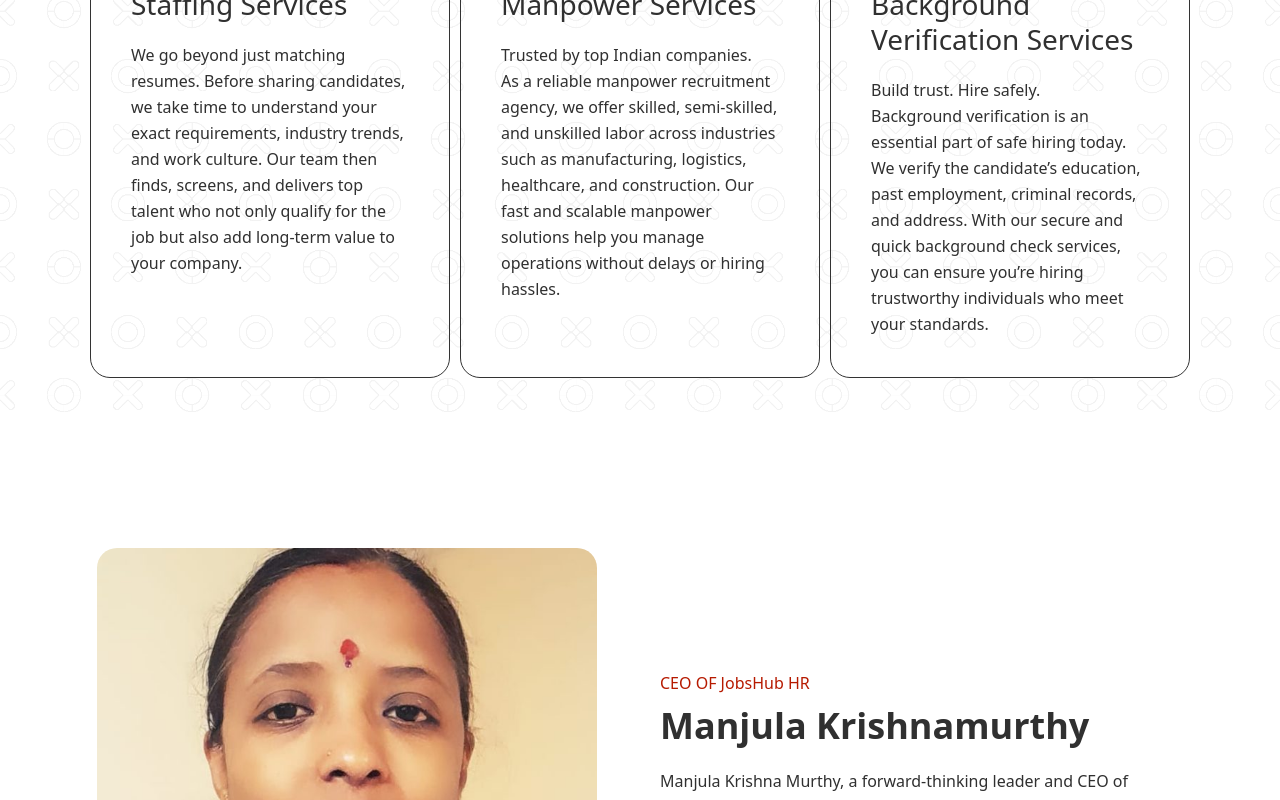
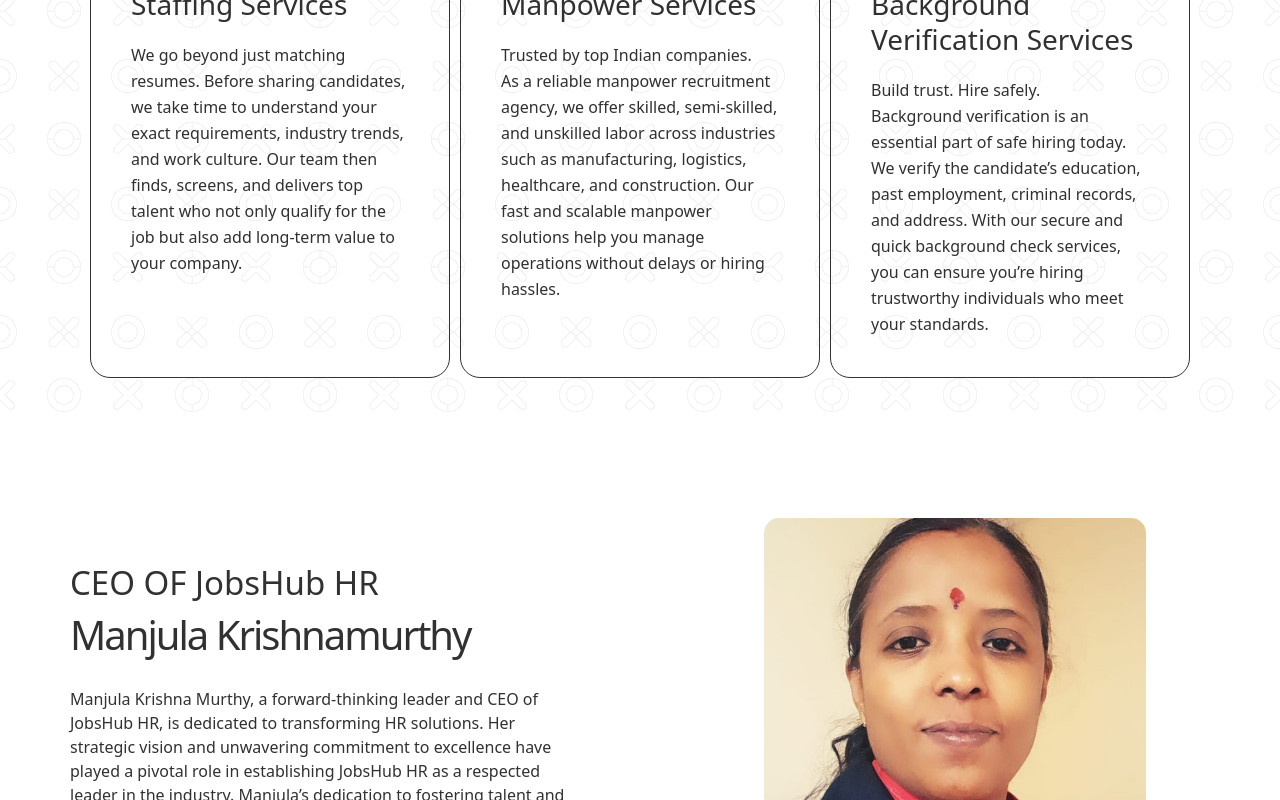
Before and after one commit to Yashwanth1228/JobsHub-HR, a Next.js app: page / in a window 1280 px wide. Shown: the part 2911-3711 px from the top of the page. Built offline with nearby package versions, Linux system fonts and the light colour scheme.

Commit message:
CEO OF JobsHub HR

```diff
--- a/src/components/home/HomeSections.js
+++ b/src/components/home/HomeSections.js
@@ -71,10 +71,16 @@ export default function HomeSections() {
         </div>
       </section>
 
-      <section aria-labelledby="ceo-heading" className="py-16 text-[#303030] md:py-20"><div className={`${wrap} grid items-center gap-10 md:grid-cols-2`}>
-        <Image src={img("ceo-new.jpeg")} alt="Manjula Krishnamurthy" width={700} height={700} sizes="(max-width: 767px) 90vw, 40vw" className="w-full max-w-[500px] rounded-[20px] object-cover" />
-        <div><p className="text-[#b61a00]">CEO OF JobsHub HR</p><h2 id="ceo-heading" className={`${heading} mt-2`}>Manjula Krishnamurthy</h2><p className="mt-5 leading-relaxed">Manjula Krishna Murthy, a forward-thinking leader and CEO of JobsHub HR, is dedicated to transforming HR solutions. Her strategic vision and unwavering commitment to excellence have played a pivotal role in establishing JobsHub HR as a respected leader in the industry. Manjula’s dedication to fostering talent and innovation continues to drive JobsHub HR success in the dynamic HR landscape.</p></div>
-      </div></section>
+      <section aria-labelledby="ceo-heading" className="px-[30px] py-[50px] text-[#313131]">
+        <div className="mx-auto grid max-w-[1140px] items-center gap-5 min-[768px]:gap-10 min-[1025px]:grid-cols-2 min-[1025px]:gap-[120px]">
+          <div className="min-w-0">
+            <h2 id="ceo-heading" className="text-[28px] leading-tight font-normal md:text-[33px]">CEO OF JobsHub HR</h2>
+            <p className="mt-2 text-[18px] leading-[1.2] font-normal tracking-[0.4px] min-[768px]:text-[33px] min-[1025px]:text-[40px] min-[1025px]:tracking-[-2px]">Manjula Krishnamurthy</p>
+            <p className="mt-7 leading-6">Manjula Krishna Murthy, a forward-thinking leader and CEO of JobsHub HR, is dedicated to transforming HR solutions. Her strategic vision and unwavering commitment to excellence have played a pivotal role in establishing JobsHub HR as a respected leader in the industry. Manjula’s dedication to fostering talent and innovation continues to drive JobsHub HR success in the dynamic HR landscape.</p>
+          </div>
+          <div className="min-w-0 min-[1025px]:flex min-[1025px]:justify-center"><Image src={img("ceo-new.jpeg")} alt="Manjula Krishnamurthy" width={700} height={700} sizes="(max-width: 767px) 50vw, (max-width: 1024px) 75vw, 35vw" className="h-auto w-1/2 rounded-[15px] min-[768px]:w-3/4" /></div>
+        </div>
+      </section>
 
       <section aria-labelledby="clients-heading" className="bg-[#f8f8f8] py-16"><div className={wrap}><h2 id="clients-heading" className={heading}>Our Clients</h2><div tabIndex={0} aria-label="Client logos, scroll horizontally to see more" className="mt-8 flex gap-8 overflow-x-auto pb-4 focus-visible:outline-2 focus-visible:outline-[#b61a00]">{clientLogos.map((logo, index) => <div key={logo} className="flex h-24 w-36 shrink-0 items-center justify-center rounded bg-white p-3"><Image src={img(logo)} alt={`Client logo ${index + 1}`} width={160} height={80} className="max-h-full w-auto max-w-full object-contain" /></div>)}</div></div></section>
 
```
Also changed, not shown: 1 other file (tests, documents, lock files or other folders).
